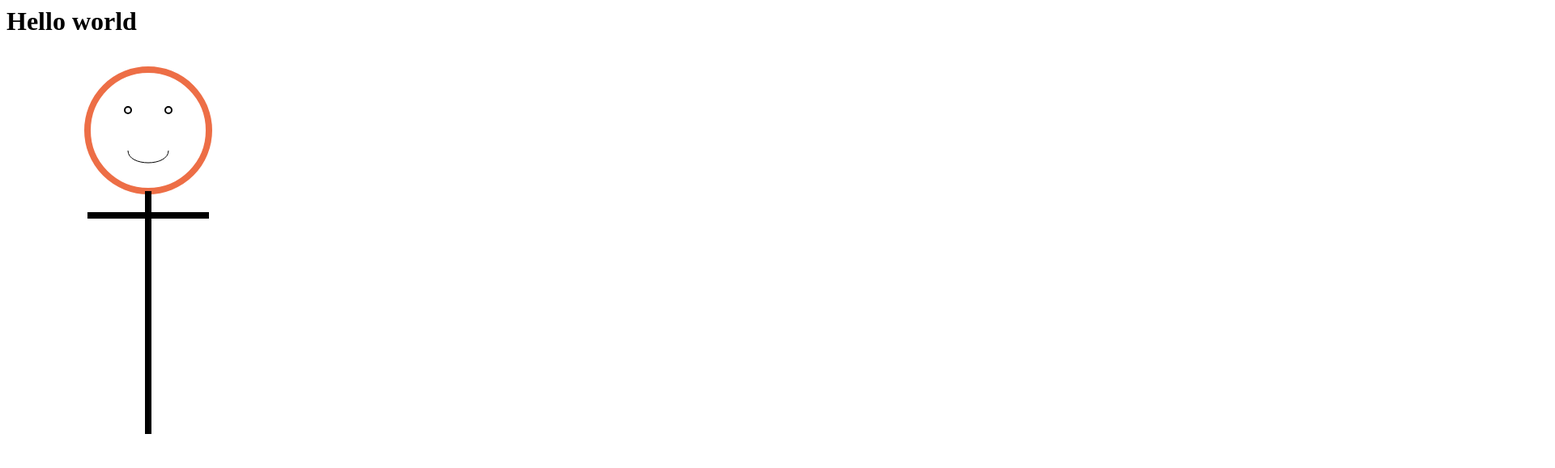
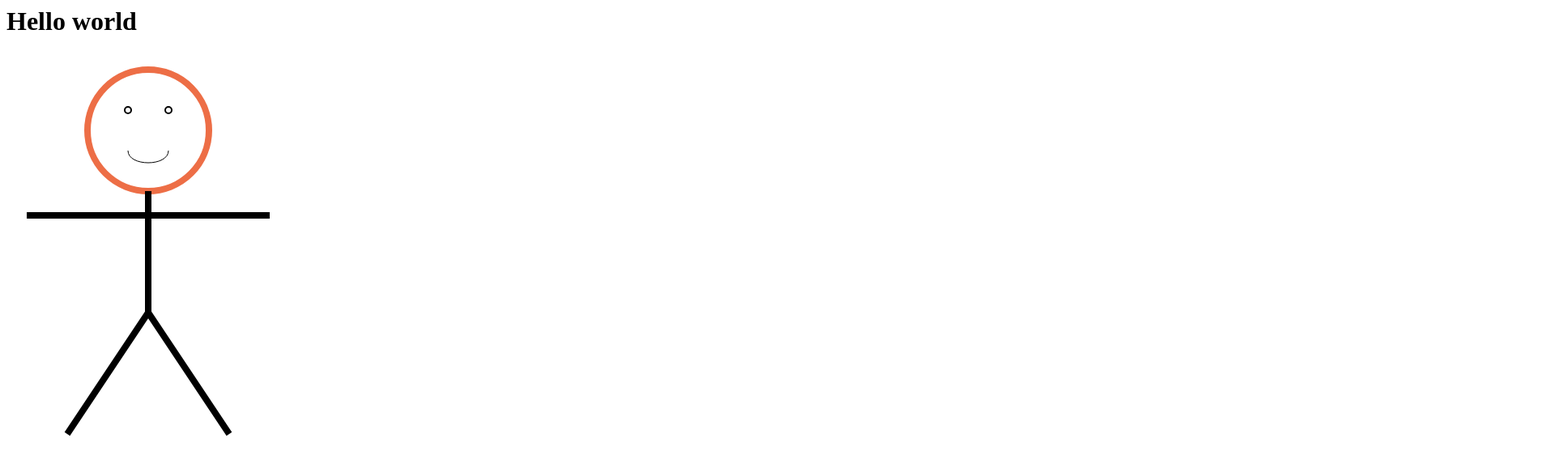
Before and after one commit to dorian-bermond/dorian-bermond.github.io, a plain HTML site: page index.html in a window 1280 px wide. Shown: the top 578 px of the page at 81% size, 1920 px wide, since content can reach past the window. Drawn offline with Linux system fonts and the light colour scheme.

Commit message:
SQ v1.3.0

```diff
--- a/index.html
+++ b/index.html
@@ -2,7 +2,7 @@
     <title>My title</title>
     <body>
         <h1>Hello world</h1>
-        <svg width="5000px" height="5000px">
+        <svg width="500px" height="500px">
           <!-- Head -->
           <circle cx="175" cy="95" r="75" stroke="#ED6E46" stroke-width="8" fill="transparent"/>
           <!-- Eyes -->
@@ -11,10 +11,13 @@
           <!-- Mouth -->
            <path d="M 150 120 C 150 140, 200 140, 200 120" stroke="black" fill="transparent"/>
           <!-- Body -->
-          <line x1="175" y1="170" x2="175" y2="470" stroke="#000000" stroke-width="8"/>
+          <line x1="175" y1="170" x2="175" y2="320" stroke="#000000" stroke-width="8"/>
           <!-- Arms -->
-          <line x1="175" y1="200" x2="100" y2="200" stroke="#000000" stroke-width="8"/>
-          <line x1="175" y1="200" x2="250" y2="200" stroke="#000000" stroke-width="8"/>
+          <line x1="175" y1="200" x2="25" y2="200" stroke="#000000" stroke-width="8"/>
+          <line x1="175" y1="200" x2="325" y2="200" stroke="#000000" stroke-width="8"/>
+          <!-- Legs -->
+          <line x1="175" y1="320" x2="75" y2="470" stroke="#000000" stroke-width="8"/>
+          <line x1="175" y1="320" x2="275" y2="470" stroke="#000000" stroke-width="8"/>
         </svg>
     </body>
 </html>
```
